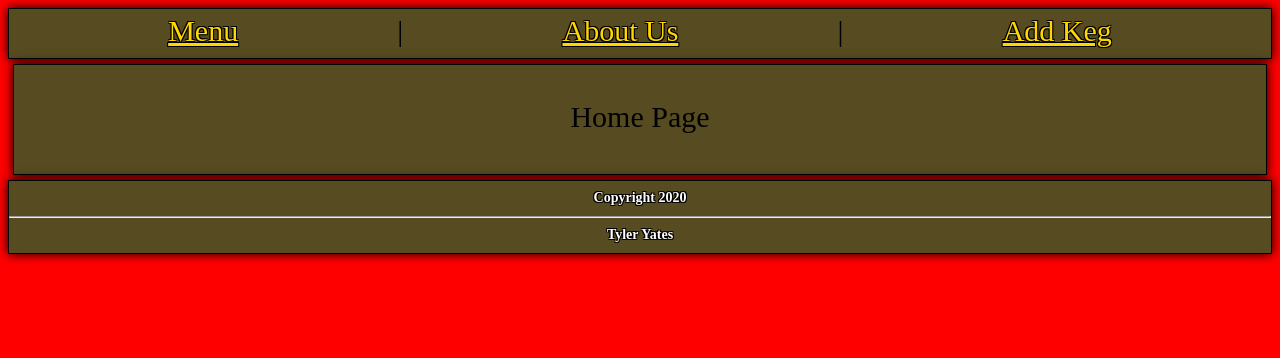
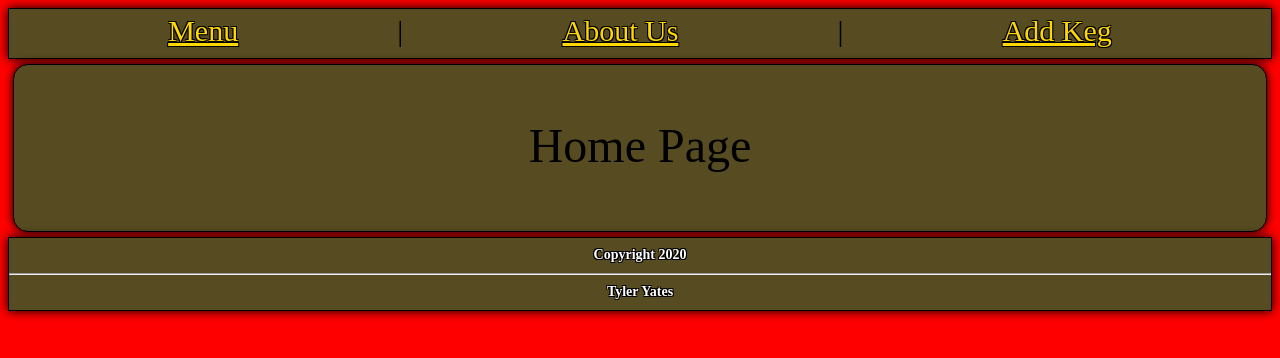
Before and after one commit to YTyler/reactWeek2, a React (Create React App) app: page / in a window 1280 px wide. Shown: the top 358 px of the page. Built offline with nearby package versions, Linux system fonts and the light colour scheme.

Commit message:
add style

```diff
--- a/src/components/Home.jsx
+++ b/src/components/Home.jsx
@@ -5,10 +5,9 @@ function Home() {
     backgroundColor: '#574B21',
     textAlign: 'center',
     border: '1px solid black',
-    display: 'flex',
-    justifyContent: 'space-evenly',
+    borderRadius: '15px',
     boxShadow: '0px 0px 10px black',
-    fontSize: '30px',
+    fontSize: '48px',
     margin: '5px',
     paddingTop: '5px',
     paddingBottom: '10px',
```
